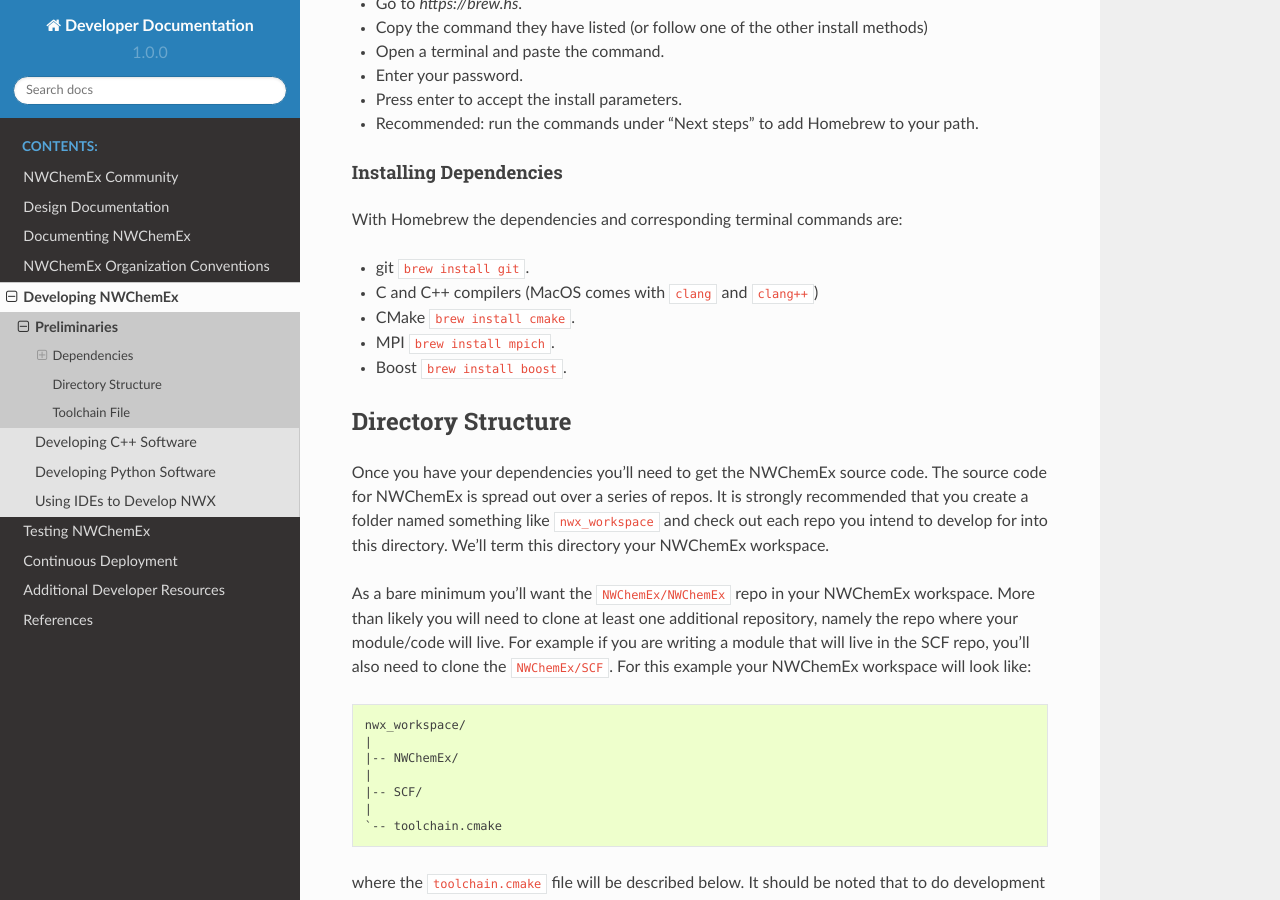
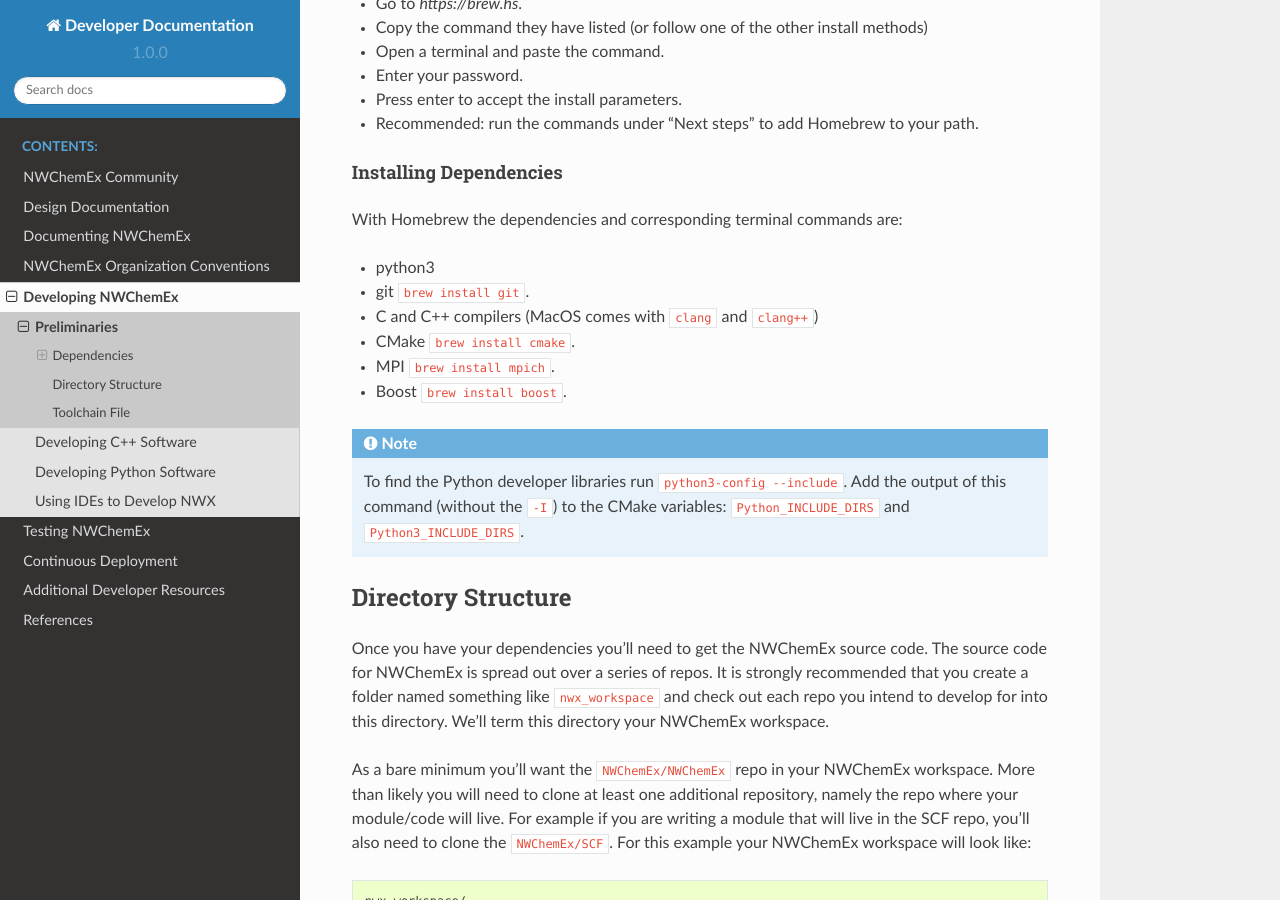
Before and after one commit to NWChemEx/.github, a Sphinx documentation site: the page built from docs/source/coding/preliminaries.rst, in a window 1280 px wide and 900 px high, scrolled down 780 px. Built offline with Sphinx 7.4.7 and the Read the Docs theme 2.0.0, drawn with Linux system fonts in a browser that asks for light colours.

Commit message:
Update mac instructions (#161)
* more python docs

* add picture

```diff
--- a/docs/source/coding/preliminaries.rst
+++ b/docs/source/coding/preliminaries.rst
@@ -50,11 +50,18 @@
 
 With Homebrew the dependencies and corresponding terminal commands are:
 
+- python3
 - git ``brew install git``.
 - C and C++ compilers (MacOS comes with ``clang`` and ``clang++``)
 - CMake ``brew install cmake``.
 - MPI ``brew install mpich``.
 - Boost ``brew install boost``.
+
+.. note::
+
+   To find the Python developer libraries run ``python3-config --include``.
+   Add the output of this command (without the ``-I``) to the CMake variables:
+   ``Python_INCLUDE_DIRS`` and ``Python3_INCLUDE_DIRS``.
 
 *******************
 Directory Structure
```
Also changed, not shown: docs/source/coding/ides/vscode/setup_mac.rst (+10 -0 lines), docs/source/coding/ides/vscode/assets/mac_setup/missing_python_headers.png (added).
